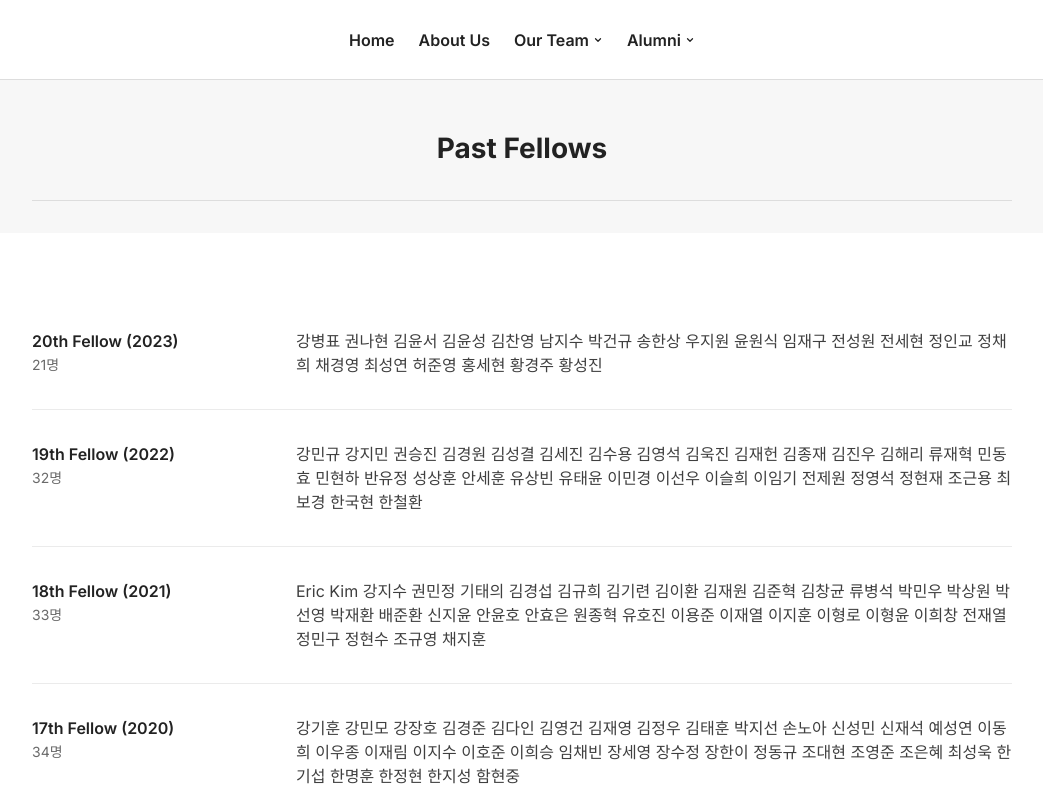
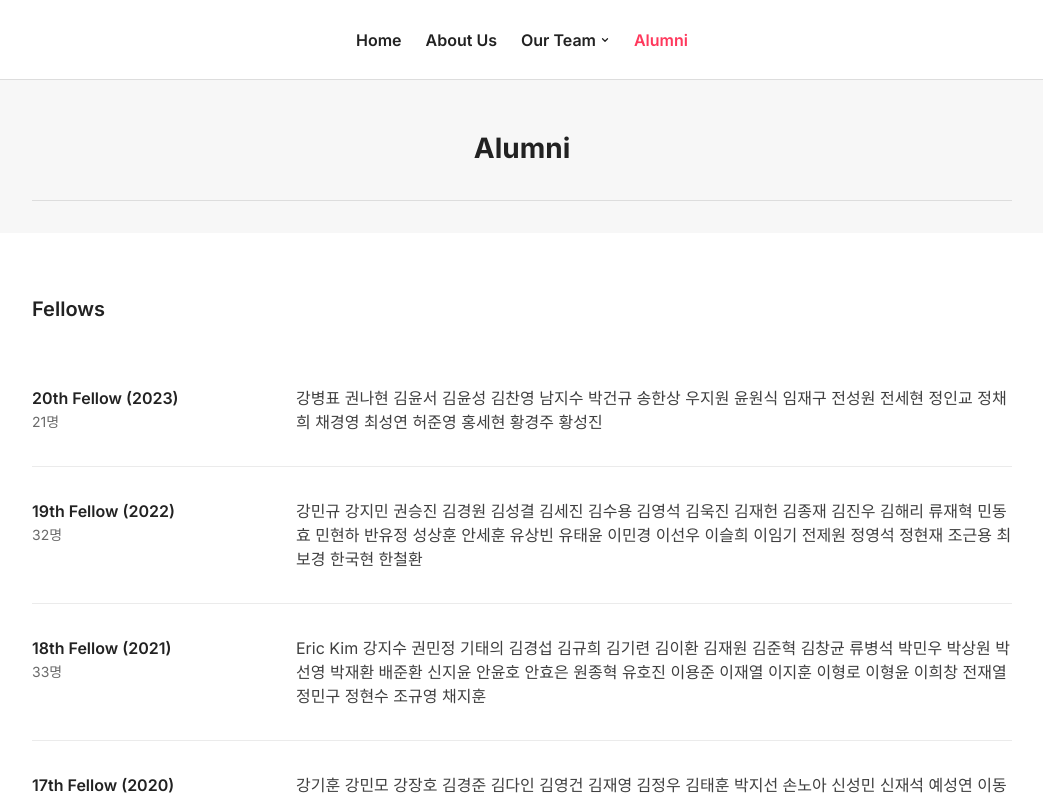
Before and after one commit to ksif-dev/ksif-homepage, a React (Vite) app: page /alumni in a window 1280 px wide. Shown: the top 799 px of the page, without its empty margins (118-1161 px from the left). Built offline with nearby package versions, Linux system fonts and the light colour scheme.

Commit message:
Alumni 페이지 수정

```diff
--- a/public/data/management-fellows.json
+++ b/public/data/management-fellows.json
@@ -2,29 +2,11 @@
   { "name": "한명훈", "fellow": "17th Fellow" },
   { "name": "조상흠", "fellow": "16th Fellow" },
   { "name": "안가람", "fellow": "11th Fellow" },
-  {
-    "name": "김민기",
-    "fellow": "10th Fellow",
-    "home": "https://www.kcmi.re.kr/expert/expert_view?mem_no=64960",
-    "linkedin": "https://www.linkedin.com/in/minki-kim-16658414b/"
-  },
-  {
-    "name": "석상익",
-    "fellow": "10th Fellow",
-    "home": "http://mgmt.ulsan.ac.kr/profile/info.do?m=0103",
-    "linkedin": "https://www.linkedin.com/in/%EC%83%81%EC%9D%B5-%EC%84%9D-a00409179/?originalSubdomain=kr"
-  },
-  {
-    "name": "권민경",
-    "fellow": "5th Fellow",
-    "home": "https://www.kcmi.re.kr/expert/expert_view?mem_no=50104"
-  },
-  {
-    "name": "이덕현",
-    "fellow": "5th Fellow",
-    "linkedin": "https://www.linkedin.com/in/%EC%9D%B4%EB%8D%95%ED%98%84-deokhyeon-lee-b6808321/"
-  },
+  { "name": "김민기", "fellow": "10th Fellow" },
+  { "name": "석상익", "fellow": "10th Fellow" },
+  { "name": "권민경", "fellow": "5th Fellow" },
+  { "name": "이덕현", "fellow": "5th Fellow" },
   { "name": "박상진", "fellow": "3rd Fellow" },
-  { "name": "김기덕", "fellow": "1st Fellow" },
-  { "name": "황인창", "fellow": "2nd Fellow" }
+  { "name": "황인창", "fellow": "2nd Fellow" },
+  { "name": "김기덕", "fellow": "1st Fellow" }
 ]
--- a/src/components/Header.tsx
+++ b/src/components/Header.tsx
@@ -10,11 +10,6 @@ const teamLinks = [
   { to: '/team/saa', label: 'SAA' },
   { to: '/team/lmi', label: 'LMI' },
   { to: '/team/qvi', label: 'QVI' },
-];
-
-const alumniLinks = [
-  { to: '/alumni', label: 'Past Fellows' },
-  { to: '/alumni-mgmr', label: 'Past Management Fellows' },
 ];
 
 const DropdownMenu = ({
@@ -48,16 +43,12 @@ const DropdownMenu = ({
 
 export const Header = () => {
   const [teamOpen, setTeamOpen] = useState(false);
-  const [alumniOpen, setAlumniOpen] = useState(false);
   const teamRef = useRef<HTMLLIElement>(null);
-  const alumniRef = useRef<HTMLLIElement>(null);
 
   useEffect(() => {
     const onClickOutside = (e: MouseEvent) => {
       if (teamRef.current && !teamRef.current.contains(e.target as Node))
         setTeamOpen(false);
-      if (alumniRef.current && !alumniRef.current.contains(e.target as Node))
-        setAlumniOpen(false);
     };
     document.addEventListener('mousedown', onClickOutside);
     return () => document.removeEventListener('mousedown', onClickOutside);
@@ -117,37 +108,18 @@ export const Header = () => {
             {teamOpen && <DropdownMenu links={teamLinks} />}
           </li>
 
-          {/* Alumni dropdown */}
-          <li
-            ref={alumniRef}
-            className="relative list-none"
-            onMouseEnter={() => setAlumniOpen(true)}
-            onMouseLeave={() => setAlumniOpen(false)}
+          <NavLink
+            to="/alumni"
+            className={({ isActive }) =>
+              `text-[16px] font-semibold leading-tight whitespace-nowrap transition-colors ${
+                isActive
+                  ? 'text-[#ff385c]'
+                  : 'text-[#222222] hover:text-[#ff385c]'
+              }`
+            }
           >
-            <button
-              type="button"
-              className="flex items-center gap-1 text-[16px] font-semibold text-[#222222] hover:text-[#ff385c] transition-colors"
-              onClick={() => setAlumniOpen((o) => !o)}
-            >
-              Alumni
-              <svg
-                width="10"
-                height="10"
-                viewBox="0 0 12 12"
-                fill="none"
-                aria-hidden="true"
-              >
-                <path
-                  d="M3 4.5L6 7.5L9 4.5"
-                  stroke="currentColor"
-                  strokeWidth="1.5"
-                  strokeLinecap="round"
-                  strokeLinejoin="round"
-                />
-              </svg>
-            </button>
-            {alumniOpen && <DropdownMenu links={alumniLinks} />}
-          </li>
+            Alumni
+          </NavLink>
         </nav>
       </div>
     </header>
--- a/src/main.tsx
+++ b/src/main.tsx
@@ -4,7 +4,6 @@ import { BrowserRouter, Route, Routes } from 'react-router';
 import { Layout } from './components/Layout';
 import { AboutUs } from './pages/AboutUs';
 import { Alumni } from './pages/Alumni';
-import { AlumniMgmr } from './pages/AlumniMgmr';
 import { Home } from './pages/Home';
 import { TeamRoute } from './pages/TeamRoute';
 import './index.css';
@@ -21,7 +20,6 @@ createRoot(root).render(
           <Route path="/about-us" element={<AboutUs />} />
           <Route path="/team/:slug" element={<TeamRoute />} />
           <Route path="/alumni" element={<Alumni />} />
-          <Route path="/alumni-mgmr" element={<AlumniMgmr />} />
         </Routes>
       </Layout>
     </BrowserRouter>
--- a/src/pages/Alumni.tsx
+++ b/src/pages/Alumni.tsx
@@ -7,21 +7,33 @@ interface FellowClass {
   names: string;
 }
 
+interface ManagementFellow {
+  name: string;
+  fellow: string;
+}
+
 export const Alumni = () => {
   const [classes, setClasses] = useState<FellowClass[]>([]);
+  const [mgmtFellows, setMgmtFellows] = useState<ManagementFellow[]>([]);
 
   useEffect(() => {
     fetch(`${import.meta.env.BASE_URL}data/fellows.json`)
       .then((r) => r.json() as Promise<FellowClass[]>)
       .then(setClasses);
+    fetch(`${import.meta.env.BASE_URL}data/management-fellows.json`)
+      .then((r) => r.json() as Promise<ManagementFellow[]>)
+      .then(setMgmtFellows);
   }, []);
 
   return (
     <>
-      <InnerPageBanner title="Past Fellows" />
+      <InnerPageBanner title="Alumni" />
 
       <section className="bg-white px-6 py-16">
         <div className="max-w-245 mx-auto">
+          <h2 className="text-[20px] font-semibold leading-tight text-[#222222] mb-8">
+            Fellows
+          </h2>
           <div className="flex flex-col divide-y divide-[#ebebeb]">
             {classes.map((cls) => (
               <div
@@ -44,6 +56,31 @@ export const Alumni = () => {
           </div>
         </div>
       </section>
+
+      <div className="border-t-8 border-[#f2f2f2]" />
+
+      <section className="bg-white px-6 py-16">
+        <div className="max-w-245 mx-auto">
+          <h2 className="text-[20px] font-semibold leading-tight text-[#222222] mb-8">
+            Management Fellows
+          </h2>
+          <div className="grid grid-cols-1 md:grid-cols-2 lg:grid-cols-3 gap-4 text-center">
+            {mgmtFellows.map((fellow) => (
+              <div
+                key={fellow.name}
+                className="bg-white border border-[#dddddd] rounded-[14px] p-6 flex flex-col gap-2 hover:shadow-md transition-shadow"
+              >
+                <p className="text-[16px] font-semibold leading-tight text-[#222222]">
+                  {fellow.name}
+                </p>
+                <p className="text-[14px] font-normal leading-[1.43] text-[#6a6a6a]">
+                  {fellow.fellow}
+                </p>
+              </div>
+            ))}
+          </div>
+        </div>
+      </section>
     </>
   );
 };
--- a/src/pages/AlumniMgmr.tsx
+++ /dev/null
@@ -1,115 +0,0 @@
-import { useEffect, useState } from 'react';
-import { InnerPageBanner } from '@/components/InnerPageBanner';
-
-interface ManagementFellow {
-  name: string;
-  fellow: string;
-  home?: string;
-  linkedin?: string;
-}
-
-const GlobeIcon = () => (
-  <svg
-    width="14"
-    aria-hidden="true"
-    height="14"
-    viewBox="0 0 14 14"
-    fill="none"
-  >
-    <path
-      d="M1.5 7H12.5M1.5 7C1.5 7 3.5 2 7 2C10.5 2 12.5 7 12.5 7M1.5 7C1.5 7 3.5 12 7 12C10.5 12 12.5 7 12.5 7M7 2V12"
-      stroke="currentColor"
-      strokeWidth="1.2"
-      strokeLinecap="round"
-      strokeLinejoin="round"
-    />
-  </svg>
-);
-
-const LinkedInIcon = () => (
-  <svg
-    width="14"
-    aria-hidden="true"
-    height="14"
-    viewBox="0 0 14 14"
-    fill="none"
-  >
-    <rect
-      x="1"
-      y="1"
-      width="12"
-      height="12"
-      rx="2"
-      stroke="currentColor"
-      strokeWidth="1.2"
-    />
-    <path
-      d="M3 5.5V10M3 3.5V3.6M6 10V7.5C6 6.67 6.67 6 7.5 6C8.33 6 9 6.67 9 7.5V10M6 5.5V10"
-      stroke="currentColor"
-      strokeWidth="1.2"
-      strokeLinecap="round"
-    />
-  </svg>
-);
-
-export const AlumniMgmr = () => {
-  const [fellows, setFellows] = useState<ManagementFellow[]>([]);
-
-  useEffect(() => {
-    fetch(`${import.meta.env.BASE_URL}data/management-fellows.json`)
-      .then((r) => r.json() as Promise<ManagementFellow[]>)
-      .then(setFellows);
-  }, []);
-
-  return (
-    <>
-      <InnerPageBanner title="Past Management Fellows" />
-
-      <section className="bg-white px-6 py-16">
-        <div className="max-w-245 mx-auto">
-          <div className="grid grid-cols-1 md:grid-cols-2 lg:grid-cols-3 gap-4">
-            {fellows.map((fellow) => (
-              <div
-                key={fellow.name}
-                className="bg-white border border-[#dddddd] rounded-[14px] p-6 flex flex-col gap-2 hover:shadow-md transition-shadow"
-              >
-                <div className="flex items-start justify-between gap-2">
-                  <p className="text-[16px] font-semibold leading-tight text-[#222222]">
-                    {fellow.name}
-                  </p>
-                  <div className="flex gap-1.5 text-[#222222]">
-                    {fellow.home && (
-                      <a
-                        href={fellow.home}
-                        target="_blank"
-                        rel="noreferrer"
-                        aria-label="홈페이지"
-                        className="w-8 h-8 rounded-full bg-[#f2f2f2] flex items-center justify-center hover:bg-[#ebebeb] transition-colors"
-                      >
-                        <GlobeIcon />
-                      </a>
-                    )}
-                    {fellow.linkedin && (
-                      <a
-                        href={fellow.linkedin}
-                        target="_blank"
-                        rel="noreferrer"
-                        aria-label="LinkedIn"
-                        className="w-8 h-8 rounded-full bg-[#f2f2f2] flex items-center justify-center hover:bg-[#ebebeb] transition-colors"
-                      >
-                        <LinkedInIcon />
-                      </a>
-                    )}
-                  </div>
-                </div>
-                <p className="text-[14px] font-normal leading-[1.43] text-[#6a6a6a]">
-                  {fellow.fellow}
-                </p>
-              </div>
-            ))}
-          </div>
-        </div>
-      </section>
-    </>
-  );
-};
```
